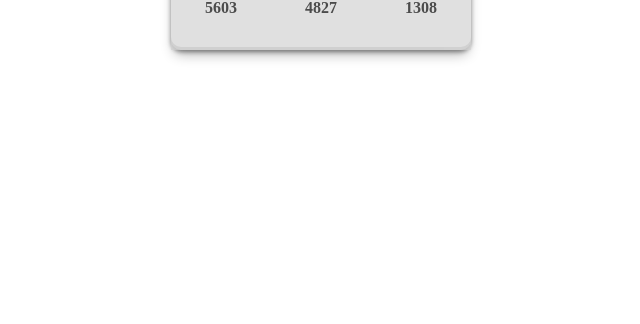
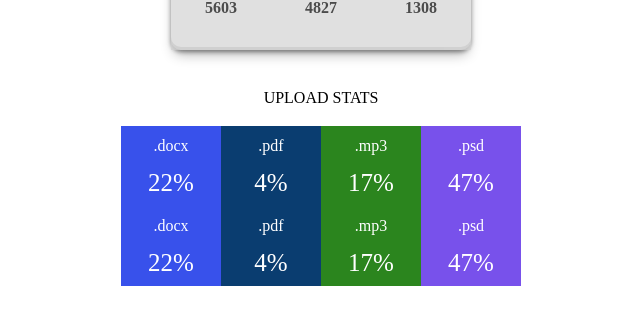
Before and after one commit to PiotrJasinski1995/goit-react-hw-01-components, a React (Create React App) app: page / in a window 1280 px wide. Shown: the part 342-666 px from the top of the page, without its empty margins (319-959 px from the left). Built offline with nearby package versions, Linux system fonts and the light colour scheme.

Commit message:
feat: implement statistics task

```diff
--- a/src/components/App.jsx
+++ b/src/components/App.jsx
@@ -1,5 +1,7 @@
 import user from 'json/user.json';
+import data from 'json/data.json';
 import Profile from './Profile/Profile';
+import Statistics from './Statistics/Statistics';
 
 export const App = () => {
   return (
@@ -15,13 +17,16 @@ export const App = () => {
     // >
     //   React homework template
     // </div>
-
+    <>
       <Profile
         username={user.username}
         tag={user.tag}
         location={user.location}
         avatar={user.avatar}
         stats={user.stats}
-    ></Profile>
+      />
+      <Statistics title="Upload stats" stats={data} />
+      <Statistics stats={data} />
+    </>
   );
 };
--- a/src/components/Profile/styled.js
+++ b/src/components/Profile/styled.js
@@ -3,7 +3,6 @@ import styled from 'styled-components';
 export const ProfileContainer = styled.div`
   margin: 20px auto;
   width: 300px;
-  //box-shadow: rgba(0, 0, 0, 0.15) 0px 5px 15px 0px;
   box-shadow: rgba(0, 0, 0, 0.4) 0px 2px 4px,
     rgba(0, 0, 0, 0.3) 0px 7px 13px -3px, rgba(0, 0, 0, 0.2) 0px -3px 0px inset;
   background-color: white;
--- /dev/null
+++ b/src/components/Statistics/Statistics.jsx
@@ -0,0 +1,40 @@
+import PropTypes from 'prop-types';
+import * as Styled from './styled';
+
+const Statistics = ({ title, stats }) => (
+  <Styled.StatisticsSection class="statistics">
+    {title && <Styled.Title class="title">{title}</Styled.Title>}
+
+    <Styled.StatisticList class="stat-list">
+      {stats.map(stat => (
+        <Styled.StatisticItem
+          class="item"
+          key={stat.id}
+          colorId={stat.percentage}
+        >
+          <Styled.StatisticLabel class="label">
+            {stat.label}
+          </Styled.StatisticLabel>
+          <Styled.StatisticPercentage class="percentage">
+            {stat.percentage}%
+          </Styled.StatisticPercentage>
+        </Styled.StatisticItem>
+      ))}
+    </Styled.StatisticList>
+  </Styled.StatisticsSection>
+);
+
+Statistics.propTypes = {
+  title: PropTypes.string,
+  stats: {
+    id: PropTypes.string,
+    label: PropTypes.string,
+    percentage: PropTypes.number,
+  },
+};
+
+Styled.StatisticItem.propTypes = {
+  colorId: PropTypes.string,
+};
+
+export default Statistics;
--- /dev/null
+++ b/src/components/Statistics/styled.js
@@ -0,0 +1,46 @@
+import styled from 'styled-components';
+
+export const StatisticsSection = styled.section`
+  display: flex;
+  flex-direction: column;
+  justify-content: center;
+  align-items: center;
+  background-color: white;
+`;
+
+export const Title = styled.h2`
+  text-align: center;
+  padding: 20px 0;
+  text-transform: uppercase;
+`;
+
+export const StatisticList = styled.ul`
+  display: flex;
+  justify-content: center;
+  align-items: center;
+  padding: 0;
+  margin: 0;
+`;
+
+export const StatisticItem = styled.li`
+  display: flex;
+  flex-direction: column;
+  gap: 16px;
+  justify-content: center;
+  align-items: center;
+  width: 100px;
+  height: 80px;
+  background-color: #${props =>
+      Math.floor((props.colorId / 100) * 16777215)
+        .toString(16)
+        .padStart(6, '0')};
+`;
+
+export const StatisticLabel = styled.span`
+  color: white;
+`;
+
+export const StatisticPercentage = styled.span`
+  color: white;
+  font-size: 25px;
+`;
--- /dev/null
+++ b/src/json/data.json
@@ -0,0 +1,6 @@
+[
+  { "id": "id-1", "label": ".docx", "percentage": 22 },
+  { "id": "id-2", "label": ".pdf", "percentage": 4 },
+  { "id": "id-3", "label": ".mp3", "percentage": 17 },
+  { "id": "id-4", "label": ".psd", "percentage": 47 }
+]
```
Lines whose indentation alone changed are shown as unchanged.
